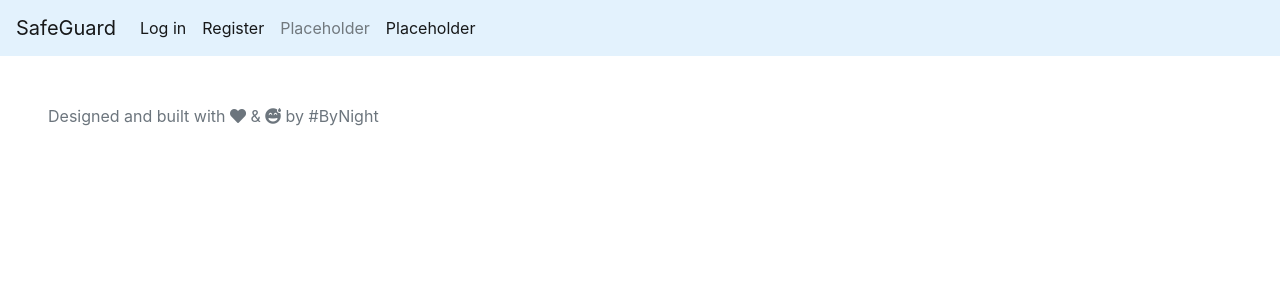
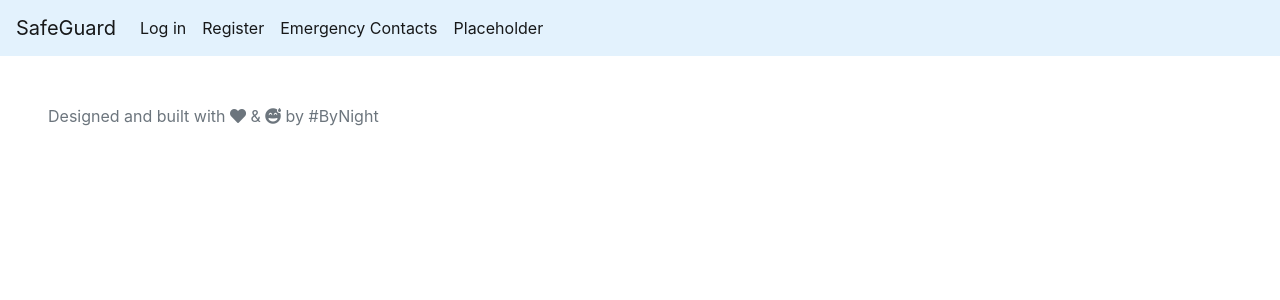
Before and after one commit to alyssalew/Connected-Car-Hackathon, a Flask app: page / in a window 1280 px wide. Shown: the top 300 px of the page. Run offline with Flask 2, Linux system fonts and the light colour scheme; some libraries are stand-ins or nearby versions.

Commit message:
Added a page to add emergency contacts

```diff
--- a/server.py
+++ b/server.py
@@ -15,8 +15,8 @@ from flask_debugtoolbar import DebugToolbarExtension
 
 import bcrypt
 
-import sendgrid
-from sendgrid.helpers.mail import *
+# import sendgrid
+# from sendgrid.helpers.mail import *
 
 import random
 
@@ -165,6 +165,25 @@ def log_me_in():
 def create_user(email, password):
     return "1"
 
+@app.route('/emergency-contacts')
+def emergency_contacts():
+    """Returns a page where the user can configure emergency contacts
+    """
+    return render_template('emergency-contacts.html')
+
+
+@app.route('/add-emergency-contact')
+def add_emergency_contacts():
+    """A user clicks add contact and this stores it to the db and returns a success message
+    """
+
+    #Parse request objects
+    #Store to the db
+    #return a success using AJAX
+
+    return "Contact successfully added!"
+
+
 @app.route('/sendemail')
 def send():
     sendemail("""
--- a/templates/base.html
+++ b/templates/base.html
@@ -40,8 +40,8 @@
       <li class="nav-item active">
         <a class="nav-link" href="/register">Register <span class="sr-only">(current)</span></a>
       </li>
-      <li class="nav-item disabled">
-        <a class="nav-link" href="/#">Placeholder</a>
+      <li class="nav-item active">
+        <a class="nav-link" href="/emergency-contacts">Emergency Contacts</a>
       </li>
       <li class="nav-item active">
         <a class="nav-link" href="#">Placeholder <span class="sr-only">(current)</span></a>
```
Also changed, not shown: templates/emergency-contacts.html (added, +21 -0 lines).
